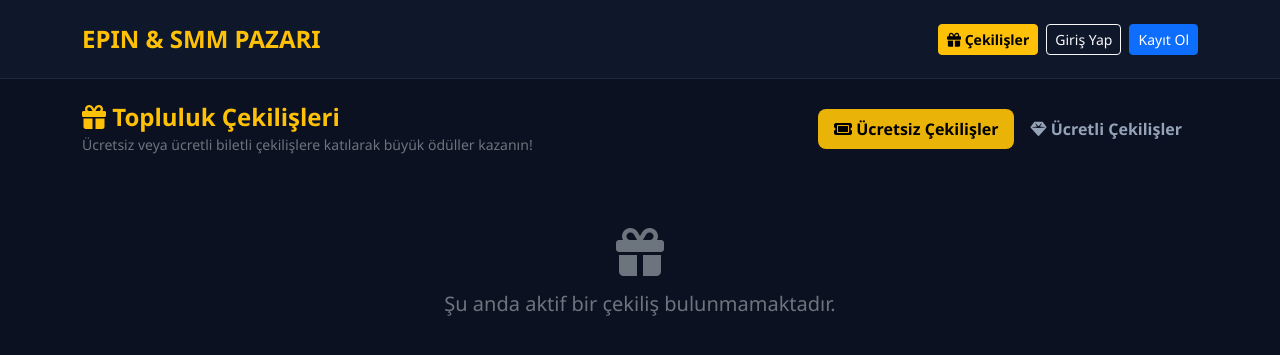
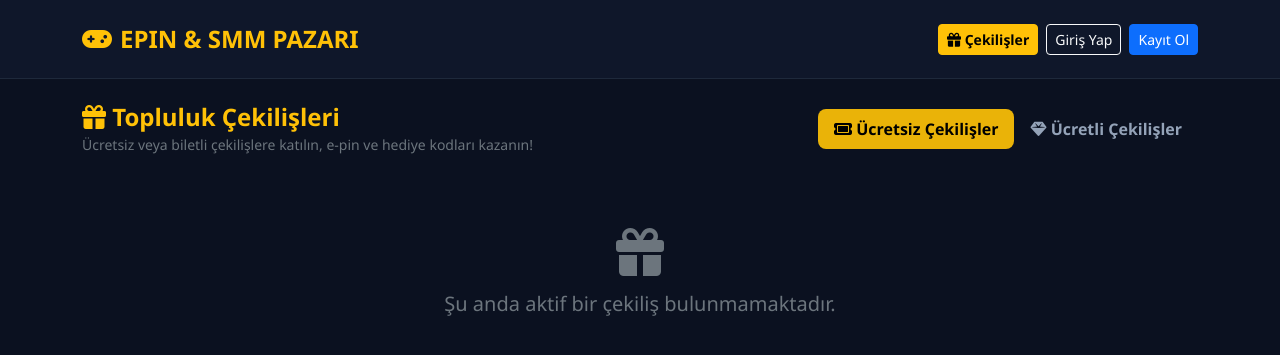
Before and after one commit to beratkalafat039-cyber/PinGamer, a Flask app: page /giveaways in a window 1280 px wide. Shown: the top 355 px of the page. Run offline with Flask 3, Linux system fonts and the light colour scheme; data that the repository does not hold is empty; some libraries are stand-ins or nearby versions.

Commit message:
Update giveaways.html

```diff
--- a/templates/giveaways.html
+++ b/templates/giveaways.html
@@ -20,7 +20,15 @@
 
 <nav class="navbar navbar-expand-lg navbar-dark navbar-custom py-3">
     <div class="container">
-        <a class="navbar-brand fw-bold text-warning fs-4" href="/"><i class="{{ settings.icon }}"></i> {{ settings.title }}</a>
+        <!-- DİNAMİK LOGO & BAŞLIK -->
+        <a class="navbar-brand fw-bold text-warning fs-4 d-flex align-items-center" href="/">
+            {% if settings.logo %}
+                <img src="{{ settings.logo }}" alt="Logo" style="height: 38px; max-width: 140px; object-fit: contain;" class="me-2 rounded">
+            {% else %}
+                <i class="fa-solid fa-gamepad me-2"></i>
+            {% endif %}
+            <span>{{ settings.title }}</span>
+        </a>
 
         <div class="d-flex align-items-center gap-2">
             {% if username %}
@@ -60,10 +68,10 @@
     <div class="d-flex justify-content-between align-items-center flex-wrap gap-3 mb-4">
         <div>
             <h4 class="fw-bold mb-0 text-warning"><i class="fa-solid fa-gift"></i> Topluluk Çekilişleri</h4>
-            <small class="text-secondary">Ücretsiz veya ücretli biletli çekilişlere katılarak büyük ödüller kazanın!</small>
+            <small class="text-secondary">Ücretsiz veya biletli çekilişlere katılın, e-pin ve hediye kodları kazanın!</small>
         </div>
 
-        <!-- ÇEKİLİŞ SEKMELERİ (ÜCRETSİZ / ÜCRETLİ) -->
+        <!-- ÜCRETSİZ / ÜCRETLİ SEKMELERİ -->
         <ul class="nav nav-pills" id="gwTab">
             <li class="nav-item">
                 <button class="nav-link active" onclick="switchGwTab('free', this)"><i class="fa-solid fa-ticket"></i> Ücretsiz Çekilişler</button>
@@ -74,7 +82,7 @@
         </ul>
     </div>
 
-    <!-- KARTLAR -->
+    <!-- ÇEKİLİŞ KARTLARI -->
     <div class="row g-4" id="gw-grid">
         {% for g in giveaways %}
         <div class="col-md-6 col-lg-4 gw-item" data-type="{% if g.is_paid %}paid{% else %}free{% endif %}">
@@ -169,7 +177,7 @@ function switchGwTab(type, btn) {
         }
     });
 }
-// Sayfa açıldığında ücretsizleri göster
+
 document.addEventListener("DOMContentLoaded", function() {
     const items = document.querySelectorAll('.gw-item');
     items.forEach(item => {
```
